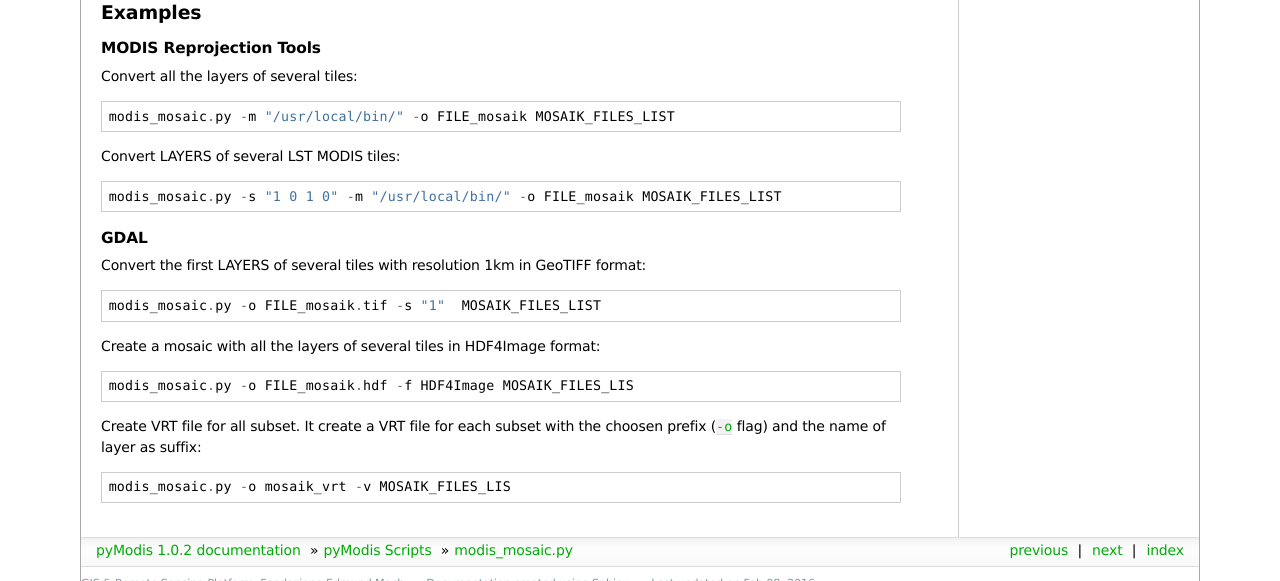
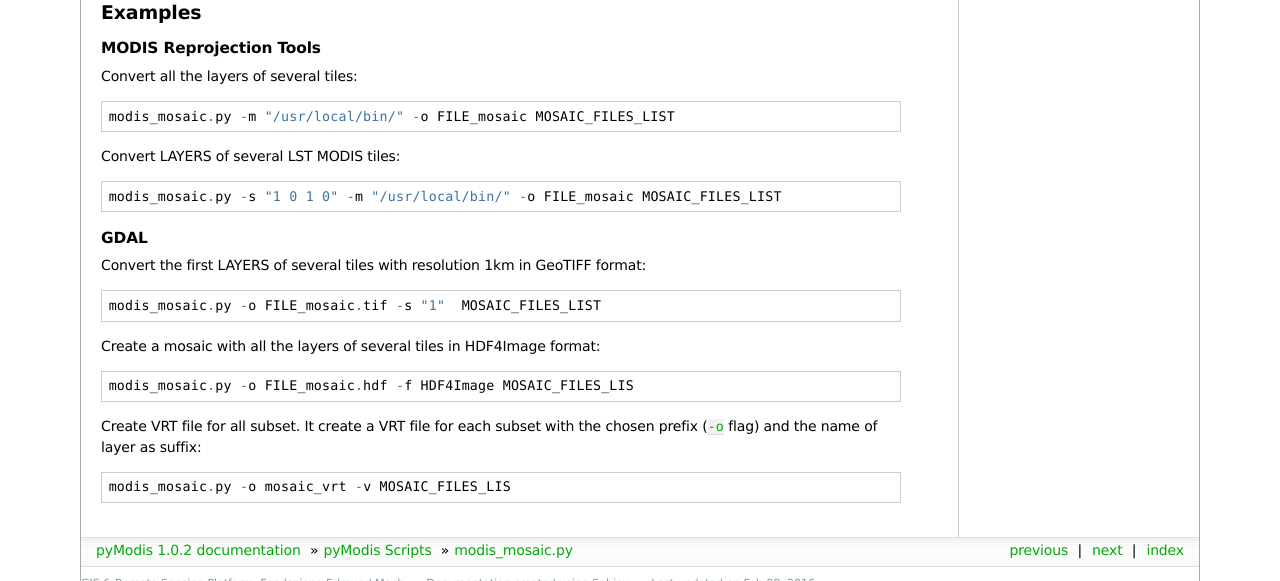
Before and after one commit to lucadelu/pyModis, a Sphinx documentation site: the page built from docs/source/scripts/modis_mosaic.rst, in a window 1280 px wide. Shown: the part 1077-1658 px from the top of the page. Built offline with Sphinx 7.4.7, drawn with Linux system fonts in a browser that asks for light colours; formulas are drawn with MathJax 3; comment, search, counter and statistics services are not loaded; the version number is read from the project's files by our own code.

Commit message:
several fixes TYPOs

```diff
--- a/docs/source/scripts/modis_mosaic.rst
+++ b/docs/source/scripts/modis_mosaic.rst
@@ -47,27 +47,27 @@ MODIS Reprojection Tools
 
 Convert all the layers of several tiles::
 
-    modis_mosaic.py -m "/usr/local/bin/" -o FILE_mosaik MOSAIK_FILES_LIST
+    modis_mosaic.py -m "/usr/local/bin/" -o FILE_mosaic MOSAIC_FILES_LIST
 
 Convert LAYERS of several LST MODIS tiles::
 
-    modis_mosaic.py -s "1 0 1 0" -m "/usr/local/bin/" -o FILE_mosaik MOSAIK_FILES_LIST
+    modis_mosaic.py -s "1 0 1 0" -m "/usr/local/bin/" -o FILE_mosaic MOSAIC_FILES_LIST
 
 GDAL
 """"""""""""
 
 Convert the first LAYERS of several tiles with resolution 1km in GeoTIFF format::
 
-    modis_mosaic.py -o FILE_mosaik.tif -s "1"  MOSAIK_FILES_LIST
+    modis_mosaic.py -o FILE_mosaic.tif -s "1"  MOSAIC_FILES_LIST
 
 Create a mosaic with all the layers of several tiles in HDF4Image format::
 
-    modis_mosaic.py -o FILE_mosaik.hdf -f HDF4Image MOSAIK_FILES_LIS
+    modis_mosaic.py -o FILE_mosaic.hdf -f HDF4Image MOSAIC_FILES_LIS
 
 Create VRT file for all subset. It create a VRT file for each subset with the
-choosen prefix (``-o`` flag) and the name of layer as suffix::
+chosen prefix (``-o`` flag) and the name of layer as suffix::
 
-    modis_mosaic.py -o mosaik_vrt -v MOSAIK_FILES_LIS
+    modis_mosaic.py -o mosaic_vrt -v MOSAIC_FILES_LIS
 
 .. only:: latex
 
```
Also changed, not shown: docs/source/examples/full_example_gdal.rst (+4 -4 lines), 1 other file.
